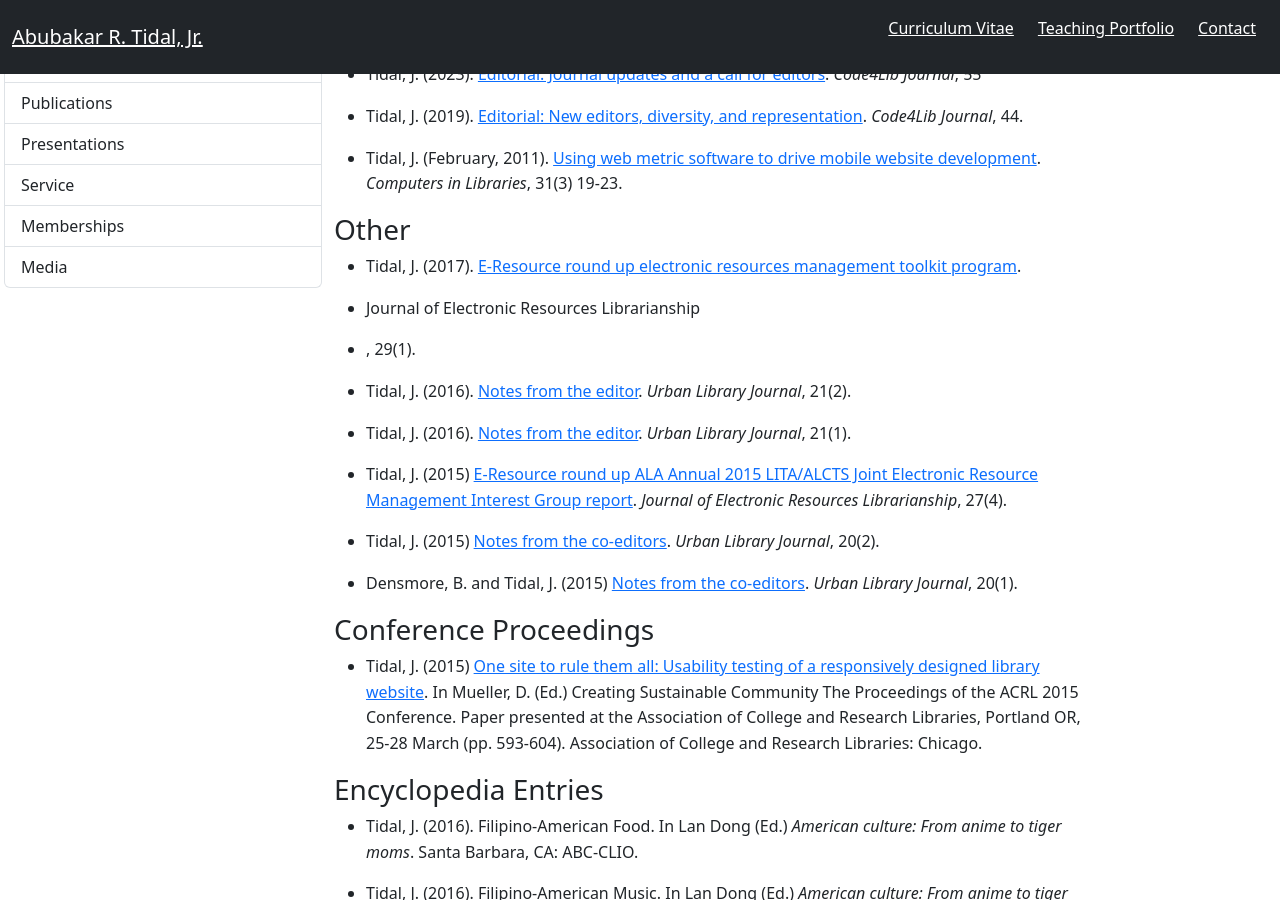
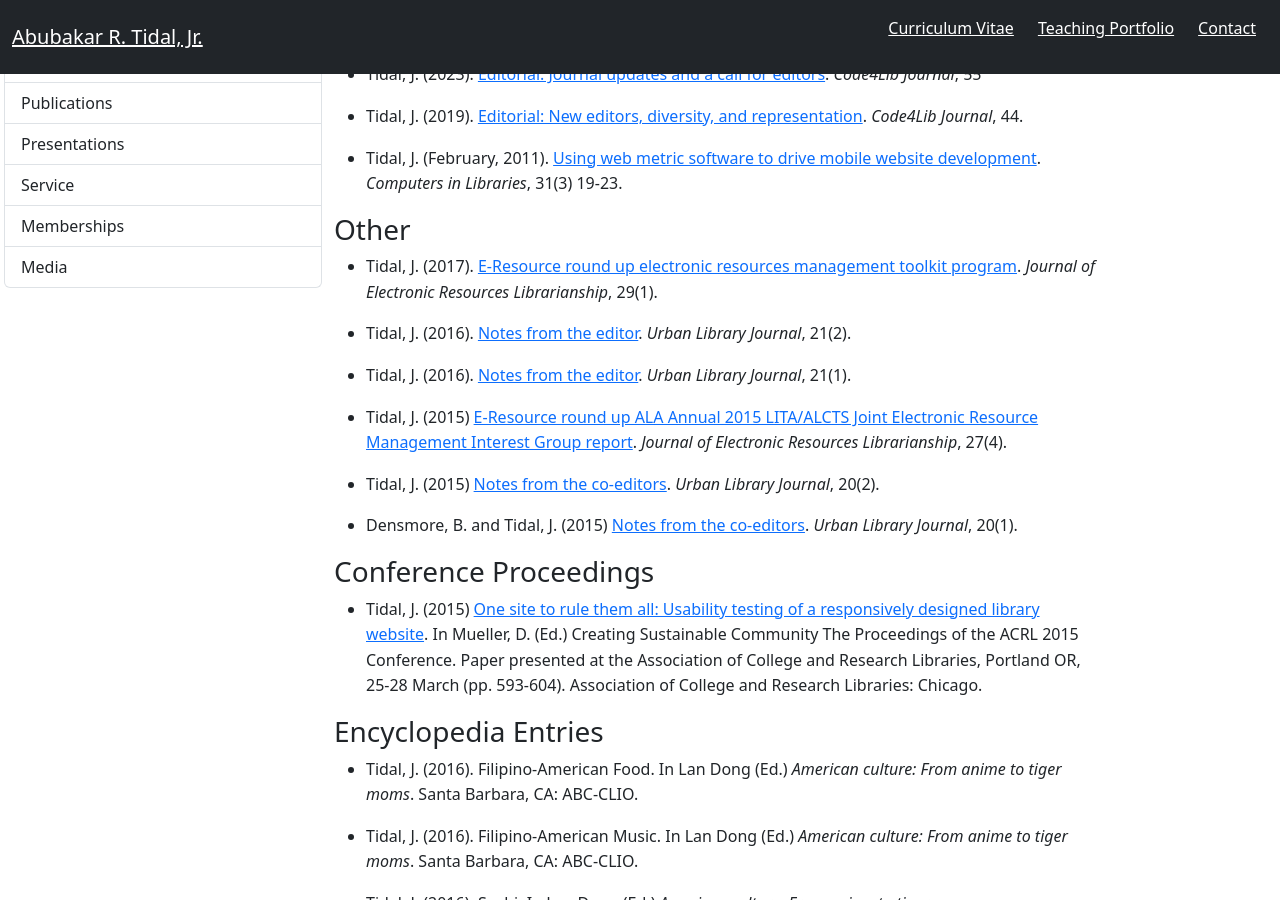
Before and after one commit to KentuckyFriedTofu/KentuckyFriedTofu.github.io, a Jekyll site: the page built from cv.html, in a window 1280 px wide and 900 px high, scrolled down 5112 px. Built offline with Jekyll 4.4.1, drawn with Linux system fonts in a browser that asks for light colours.

```diff
--- a/cv.html
+++ b/cv.html
@@ -186,7 +186,7 @@ title: Abubakar R. Tidal, Jr. - Curriculum Vitae
     <h3>Other</h3>
       <ul>
 
-        <li>Tidal, J. (2017). <a href="https://www.tandfonline.com/doi/full/10.1080/1941126X.2017.1270107">E-Resource round up electronic resources management toolkit program</a>. <li>Journal of Electronic Resources Librarianship<li>, 29(1).</li>
+        <li>Tidal, J. (2017). <a href="https://www.tandfonline.com/doi/full/10.1080/1941126X.2017.1270107">E-Resource round up electronic resources management toolkit program</a>. <em>Journal of Electronic Resources Librarianship</em>, 29(1).</li>
 
         <li>Tidal, J. (2016). <a href="http://academicworks.cuny.edu/ulj/vol22/iss2/6/">Notes from the editor</a>. <em>Urban Library Journal</em>, 21(2).</li>
 
```
